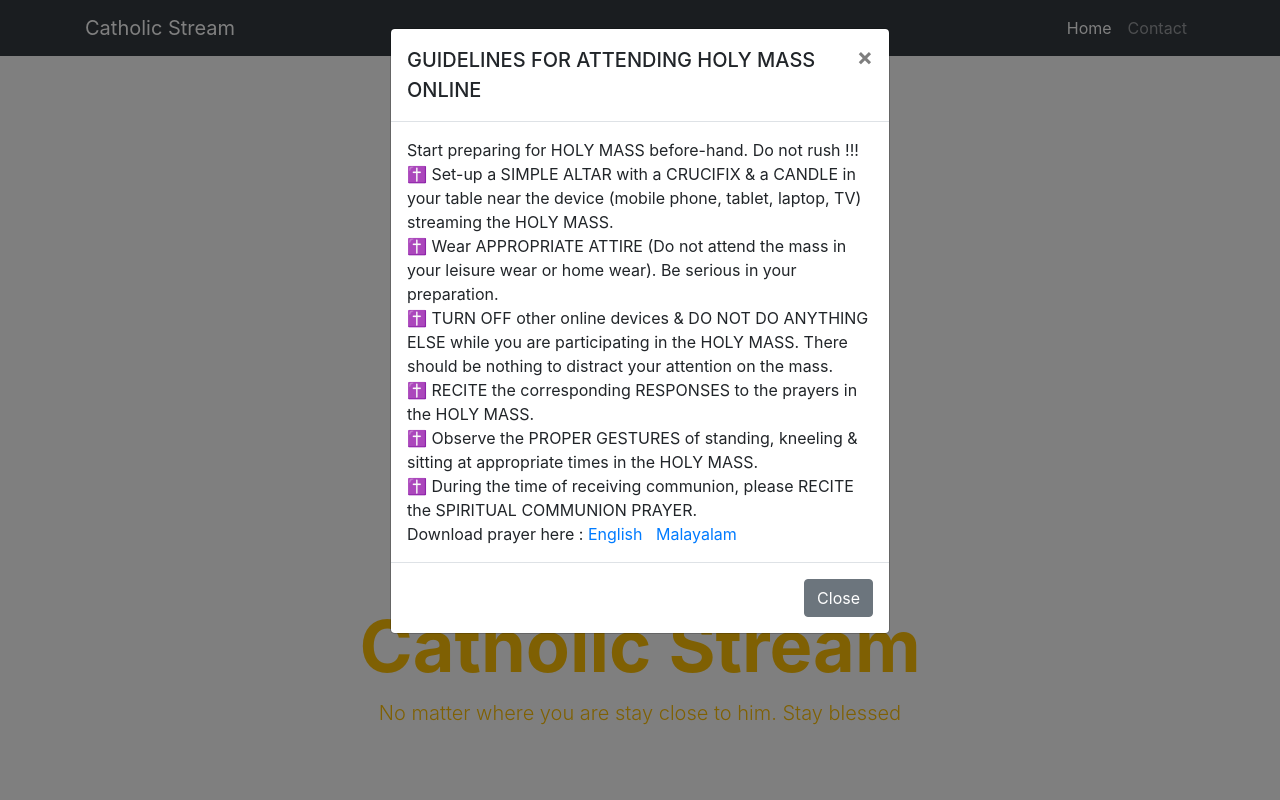
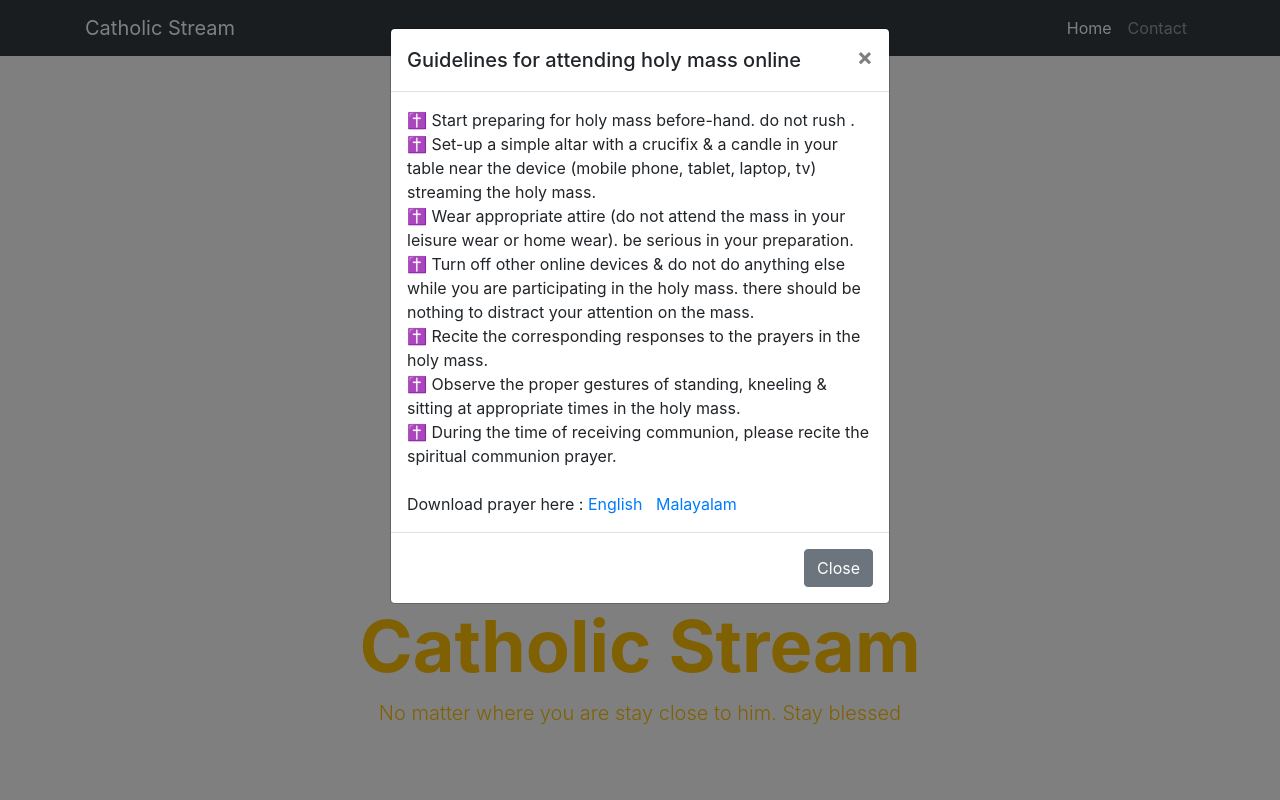
Before and after one commit to lejinjoseph/lejinjoseph.github.io, a plain HTML site: page index.html in a window 1280 px wide. Shown: the top 800 px of the page. Drawn offline with Linux system fonts and the light colour scheme.

Commit message:
description changed to lower case

```diff
--- a/index.html
+++ b/index.html
@@ -244,30 +244,29 @@
 		<div class="modal-dialog" role="document">
 		  <div class="modal-content">
 			<div class="modal-header">
-			  <h5 class="modal-title" id="exampleModalLabel">GUIDELINES FOR ATTENDING HOLY MASS ONLINE</h5>
+			  <h5 class="modal-title" id="exampleModalLabel">Guidelines for attending holy mass online</h5>
 			  <button type="button" class="close" data-dismiss="modal" aria-label="Close">
 				<span aria-hidden="true">&times;</span>
 			  </button>
 			</div>
 			<div class="modal-body">
 
-				Start preparing for HOLY MASS before-hand.
-				Do not rush !!!
+				✝ Start preparing for holy mass before-hand. do not rush .
 
 				<br/>
-				✝ Set-up a SIMPLE ALTAR with a CRUCIFIX & a CANDLE in your table near the device (mobile phone, tablet, laptop, TV) streaming the HOLY MASS.
+				✝ Set-up a simple altar with a crucifix & a candle in your table near the device (mobile phone, tablet, laptop, tv) streaming the holy mass.
 				<br/>
-				✝ Wear APPROPRIATE ATTIRE
-				(Do not attend the mass in your leisure wear or home wear). Be serious in your preparation.
+				✝ Wear appropriate attire
+				(do not attend the mass in your leisure wear or home wear). be serious in your preparation.
 				<br/>
-				✝ TURN OFF other online devices &  DO NOT DO ANYTHING ELSE while you are participating in the HOLY MASS. There should be nothing to distract your attention on the mass.
+				✝ Turn off other online devices &  do not do anything else while you are participating in the holy mass. there should be nothing to distract your attention on the mass.
 				<br/>
-				✝ RECITE the corresponding RESPONSES to the prayers in the HOLY MASS.
+				✝ Recite the corresponding responses to the prayers in the holy mass.
 				<br/>
-				✝	Observe the PROPER GESTURES of standing, kneeling & sitting at appropriate times in the HOLY MASS.
+				✝	Observe the proper gestures of standing, kneeling & sitting at appropriate times in the holy mass.
 				<br/>
-				✝	During the time of receiving communion, please RECITE the SPIRITUAL COMMUNION PRAYER.
-				<br/>Download prayer here : <a href="english.jpeg" download="english.jpeg" target="_blank">English</a> &nbsp; <a download="malayalam.jpeg" href="malayalam.jpeg">Malayalam</a>
+				✝	During the time of receiving communion, please recite the spiritual communion prayer.
+				<br/><br/>Download prayer here : <a href="english.jpeg" download="english.jpeg" target="_blank">English</a> &nbsp; <a download="malayalam.jpeg" href="malayalam.jpeg">Malayalam</a>
 
 			</div>
 			<div class="modal-footer">
```
